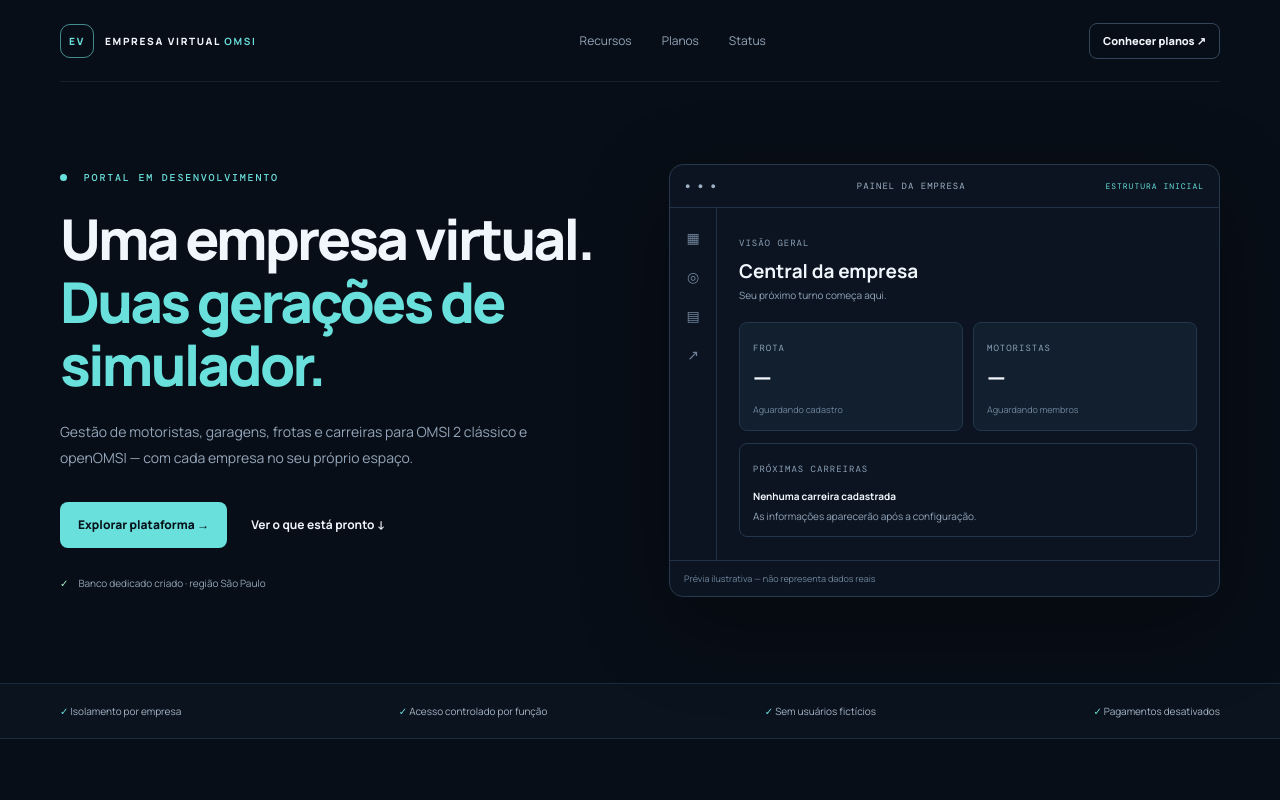
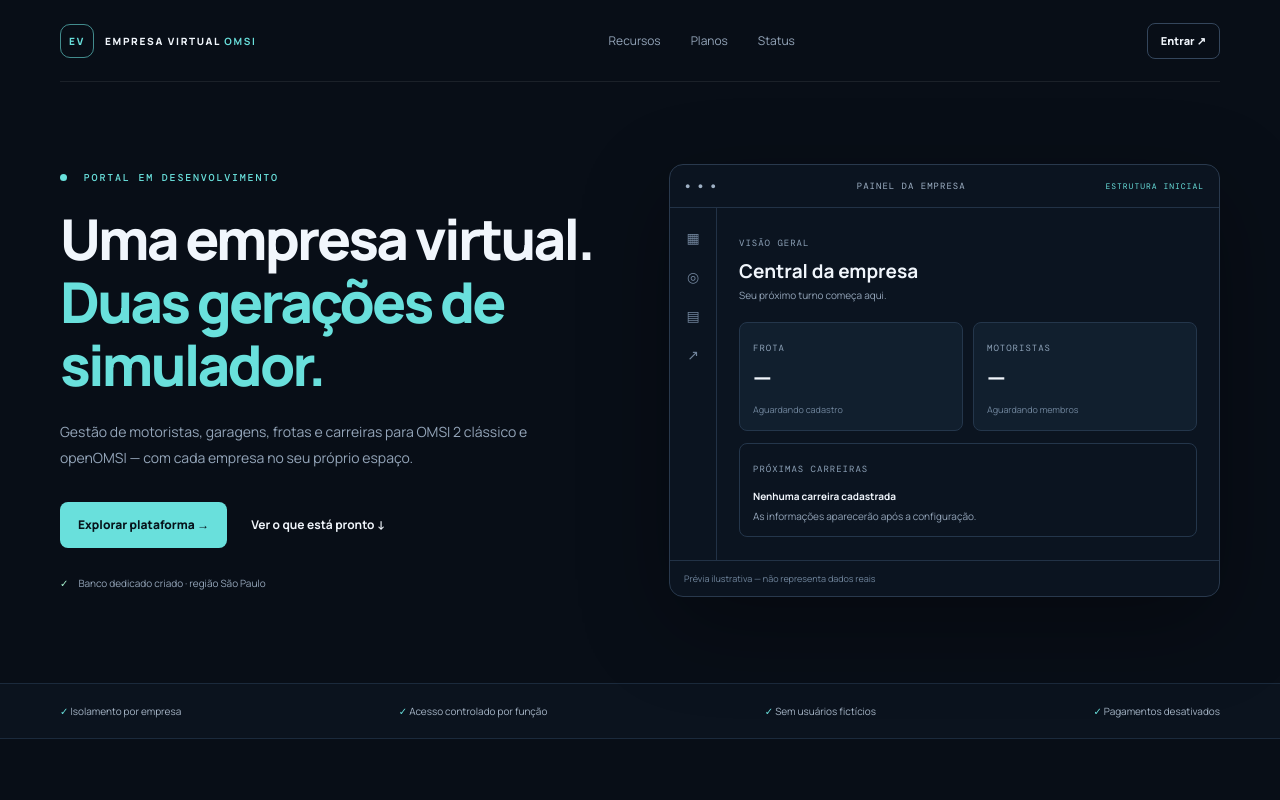
Before and after one commit to MichaelPriest/empresa-virtual-portal-OMSI, a Next.js app: page / in a window 1280 px wide. Shown: the top 800 px of the page. Built offline with nearby package versions, Linux system fonts and the light colour scheme.

Commit message:
feat(portal): add sign-in entry point

```diff
--- a/src/app/page.tsx
+++ b/src/app/page.tsx
@@ -8,7 +8,7 @@
 
 export default function HomePage() {
   return <main>
-    <nav className="nav shell"><a className="brand" href="#"><span className="brand-mark">EV</span><span>EMPRESA VIRTUAL <b>OMSI</b></span></a><div className="nav-links"><a href="#recursos">Recursos</a><a href="#planos">Planos</a><a href="#status">Status</a></div><a className="button button-small button-outline" href="#planos">Conhecer planos ↗</a></nav>
+    <nav className="nav shell"><a className="brand" href="#"><span className="brand-mark">EV</span><span>EMPRESA VIRTUAL <b>OMSI</b></span></a><div className="nav-links"><a href="#recursos">Recursos</a><a href="#planos">Planos</a><a href="#status">Status</a></div><a className="button button-small button-outline" href="/login">Entrar ↗</a></nav>
     <section className="hero shell"><div className="hero-copy"><div className="eyebrow"><span className="pulse"/> PORTAL EM DESENVOLVIMENTO</div><h1>Uma empresa virtual.<br/><span>Duas gerações de simulador.</span></h1><p className="hero-lead">Gestão de motoristas, garagens, frotas e carreiras para OMSI 2 clássico e openOMSI — com cada empresa no seu próprio espaço.</p><div className="hero-actions"><a className="button button-primary" href="#recursos">Explorar plataforma →</a><a className="text-link" href="#status">Ver o que está pronto ↓</a></div><div className="hero-note"><span className="check">✓</span> Banco dedicado criado · região São Paulo</div></div>
       <div className="hero-visual"><div className="visual-top"><span>● ● ●</span><span>PAINEL DA EMPRESA</span><span className="live-label">ESTRUTURA INICIAL</span></div><div className="visual-body"><aside className="visual-sidebar"><span>▦</span><span>◎</span><span>▤</span><span>↗</span></aside><div className="visual-content"><small className="mono">VISÃO GERAL</small><h3>Central da empresa</h3><p>Seu próximo turno começa aqui.</p><div className="stat-grid"><div className="stat"><small>FROTA</small><strong>—</strong><span>Aguardando cadastro</span></div><div className="stat"><small>MOTORISTAS</small><strong>—</strong><span>Aguardando membros</span></div></div><div className="route-card"><small className="mono">PRÓXIMAS CARREIRAS</small><h4>Nenhuma carreira cadastrada</h4><p>As informações aparecerão após a configuração.</p></div></div></div><div className="visual-footer">Prévia ilustrativa — não representa dados reais</div></div>
     </section>
```
